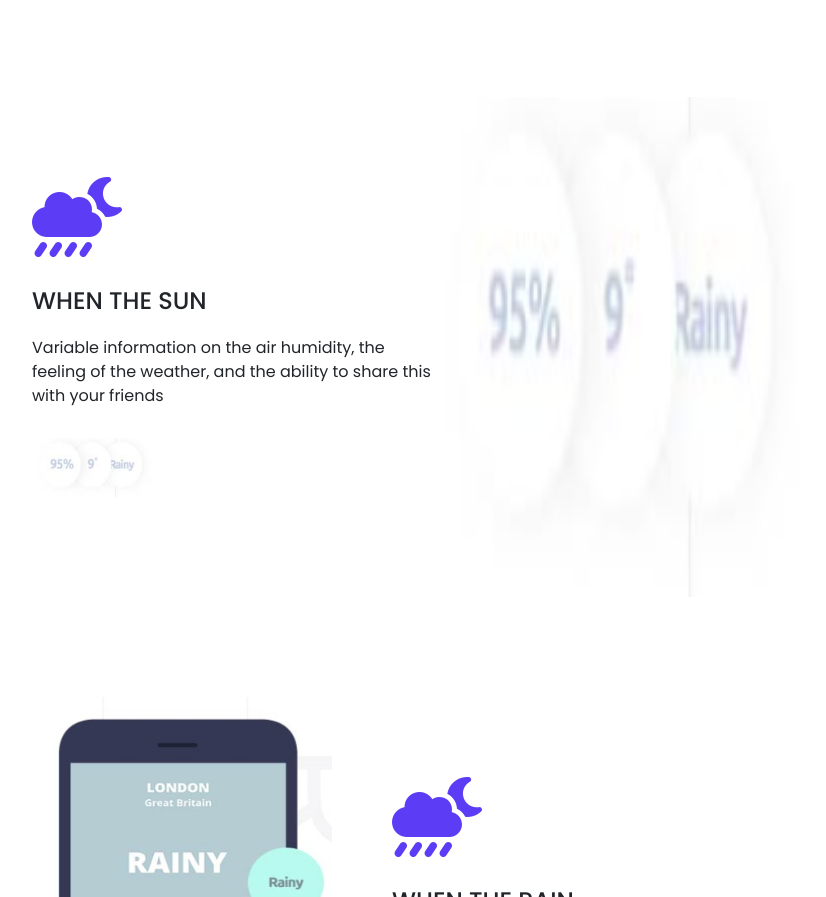
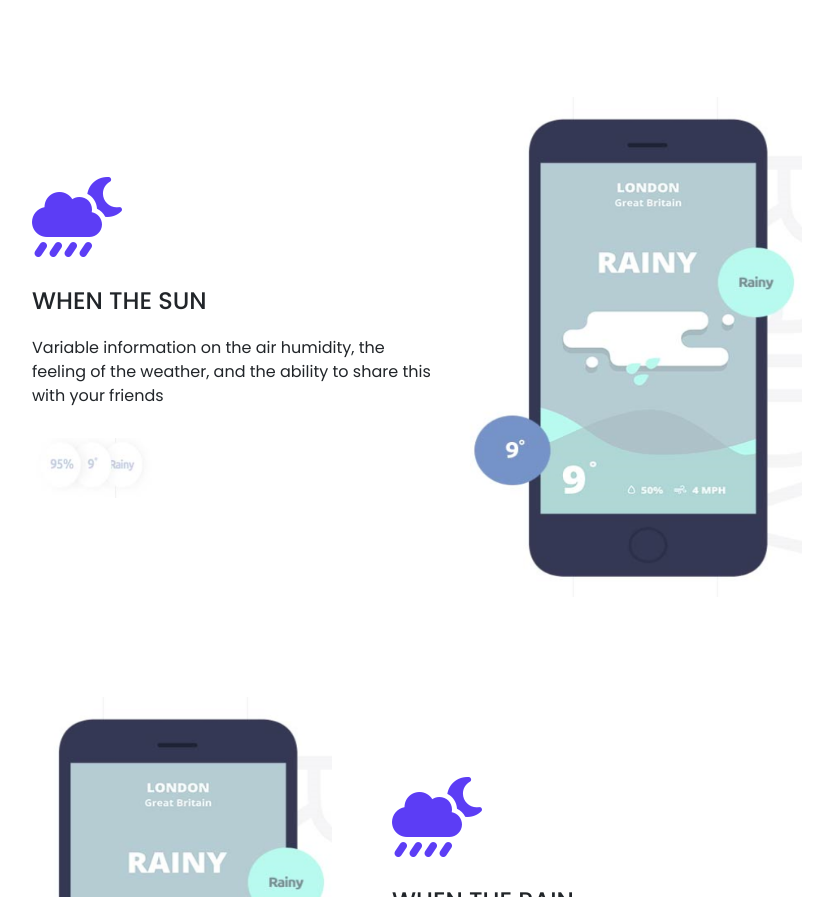
Before and after one commit to RiaBhasin/FunWeather., a plain HTML site: page index.html in a window 1280 px wide. Shown: the part 2517-3414 px from the top of the page, without its empty margins (243-1069 px from the left). Drawn offline with nearby package versions, Linux system fonts and the light colour scheme.

Commit message:
Update index.html

```diff
--- a/index.html
+++ b/index.html
@@ -118,7 +118,7 @@
 			<p>Variable information on the air humidity, the feeling of the weather, and the ability to share this with your friends</p>
 			<img src="pic2.PNG">
 		</div>
-		<img src="pic2.PNG">
+		<img src="pic4.PNG">
 	</div>
 </section>
 
```
